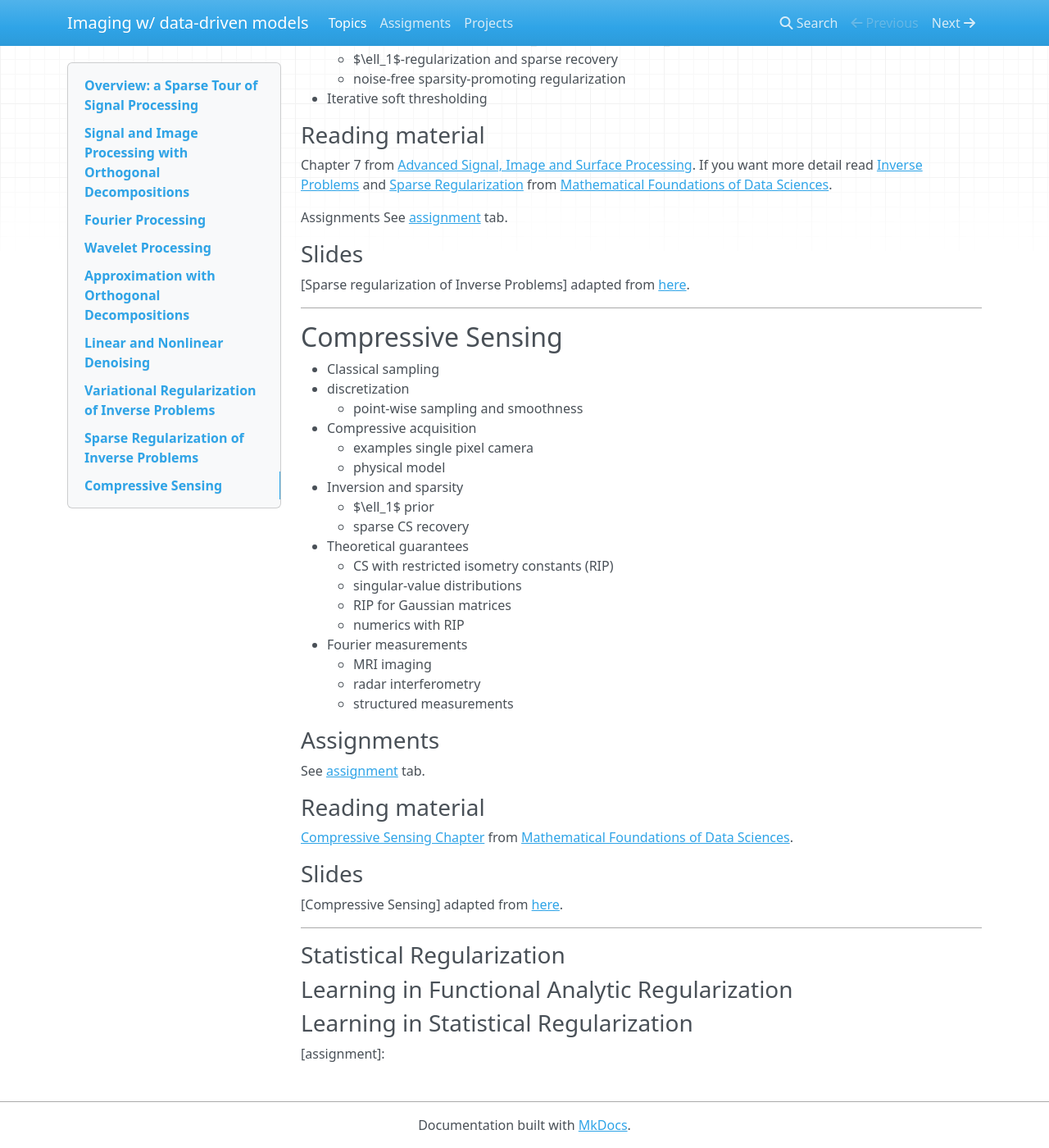
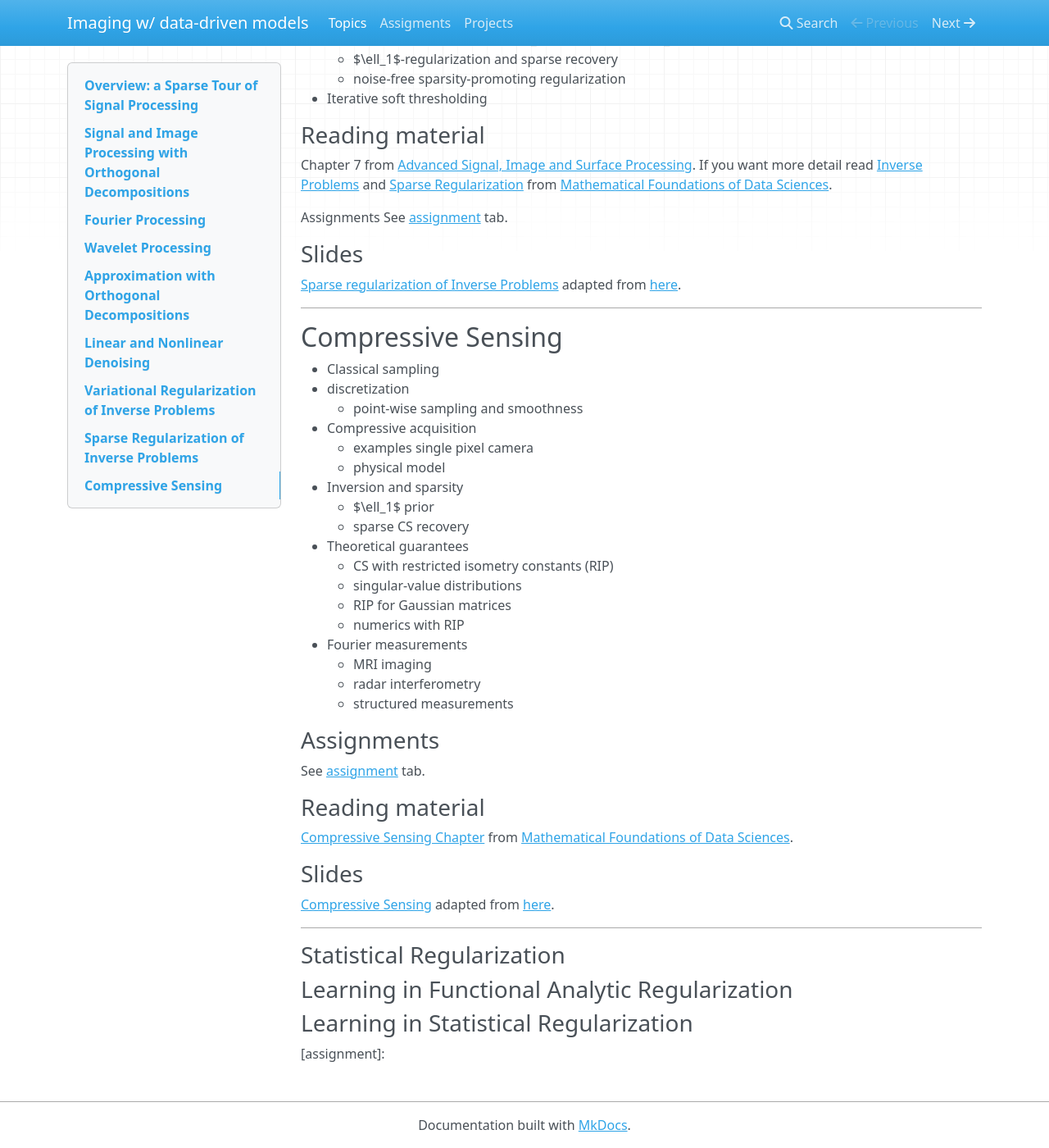
Before and after one commit to flexie/CSE-8803, an MkDocs documentation site: the page built from docs/outline.md, in a window 1280 px wide and 1400 px high, scrolled down 4316 px. Shown: the whole window at 82% size. Built offline with MkDocs 1.6.1, drawn with Linux system fonts in a browser that asks for light colours; nearby versions of some CDN libraries; old or Windows-style settings are respelled for this version of MkDocs; some of the changed lines change nothing that is shown.

Commit message:
Added links

```diff
--- a/docs/outline.md
+++ b/docs/outline.md
@@ -218,6 +218,8 @@ See [assignment](homework.md) tab.
 ### Slides
 [Sparse regularization of Inverse Problems] adapted from [here].
 
+[Sparse regularization of Inverse Problems]:https://www.dropbox.com/s/idl446ja701xloe/7-course-signal-inverse-pbm-sparse-new.pdf?dl=0
+
 ***
 
 
@@ -252,6 +254,8 @@ See [assignment](homework.md) tab.
 ### Slides
 [Compressive Sensing] adapted from [here].
 
+[Compressive Sensing]:https://www.dropbox.com/s/r4vs627jdyqfcnj/8-course-signal-compressive-sensing-new.pdf?dl=0
+
 ***
 ### Statistical Regularization
 
```
